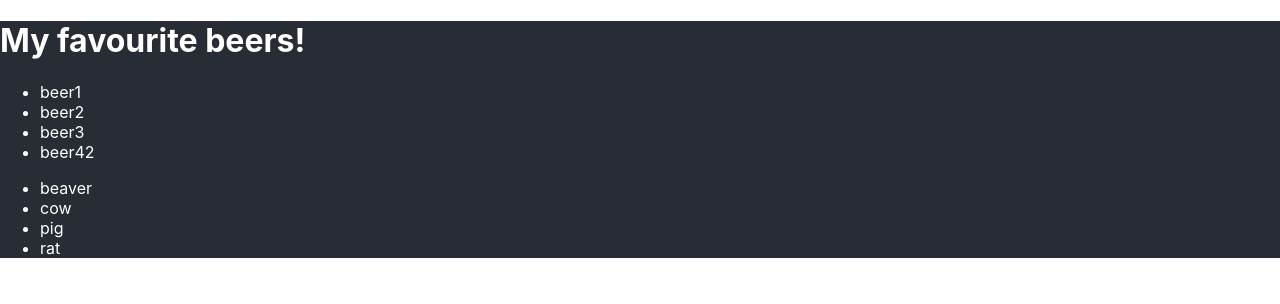
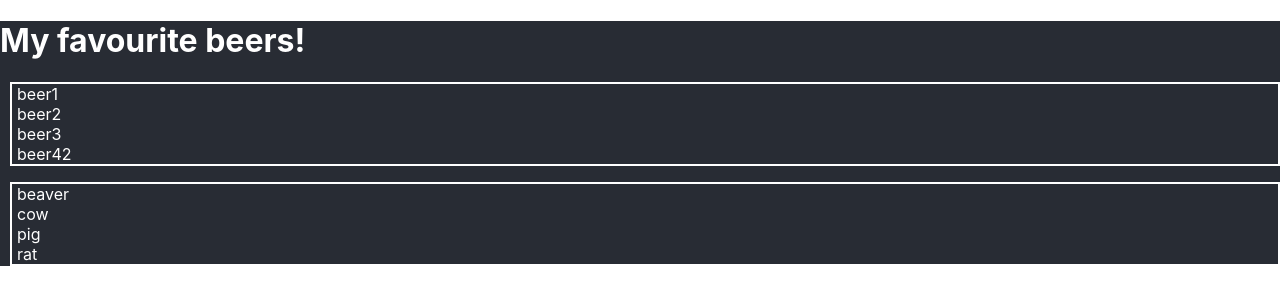
Before and after one commit to ChristianSmit42/react-intro, a React (Create React App) app: page / in a window 1280 px wide. Shown: the top 304 px of the page. Built offline with nearby package versions, Linux system fonts and the light colour scheme.

Commit message:
Add class List style in index.css for List.js elements

```diff
--- a/src/components/List.js
+++ b/src/components/List.js
@@ -6,7 +6,7 @@ import ListItem from "./ListItem";
 
 export default function List(props){
     return (
-        <ul>
+        <ul className="List">
             {props.items.map(beer => (
                     <ListItem key={beer} itemName ={beer}/>
                 ))}
--- a/src/index.css
+++ b/src/index.css
@@ -16,3 +16,9 @@ code {
   background-color: #282c34;
   color: white;
 }
+.List{
+  margin-left: 10px;
+  border: 2px solid white;
+  padding-left: 5px;
+  list-style-type: none;
+}
```
